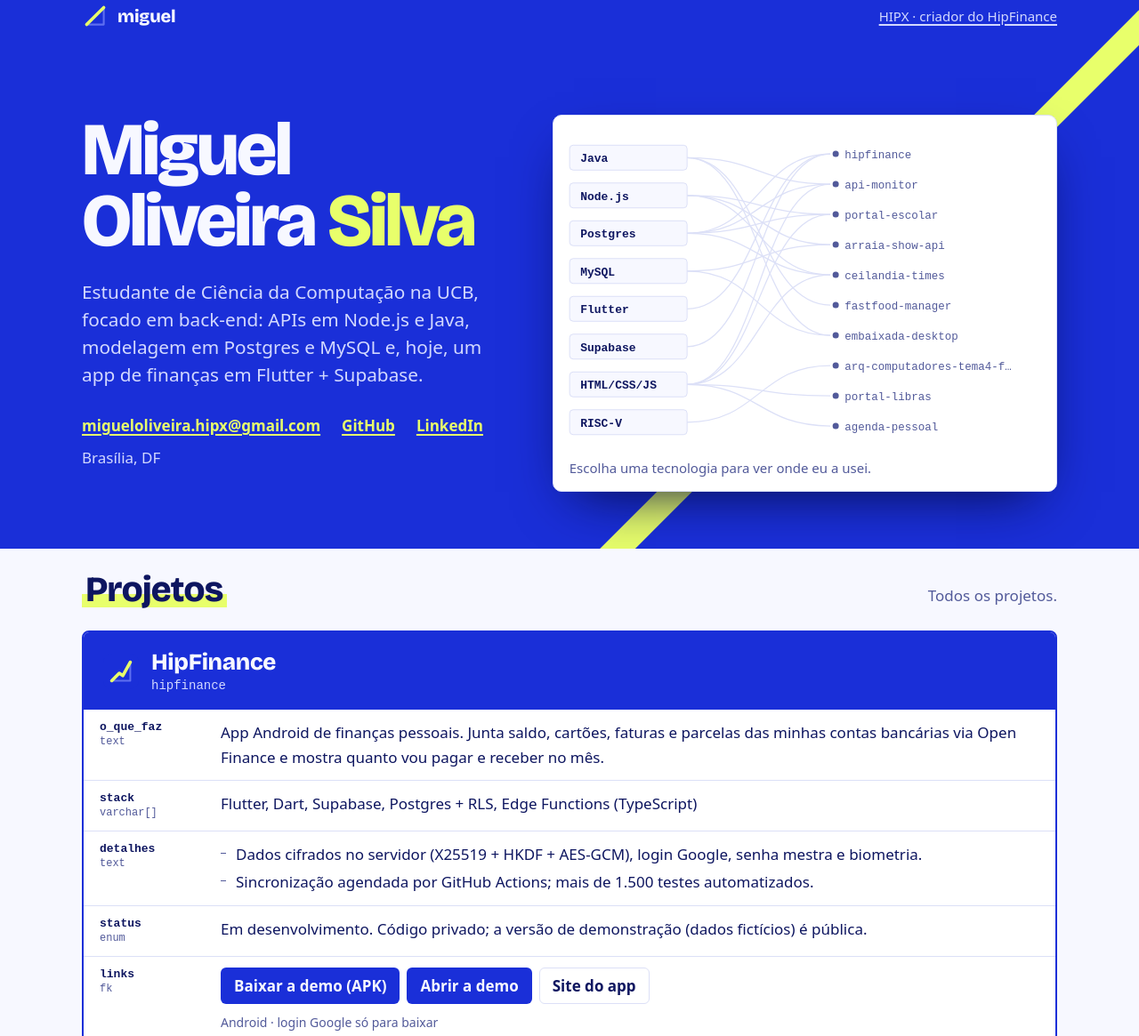
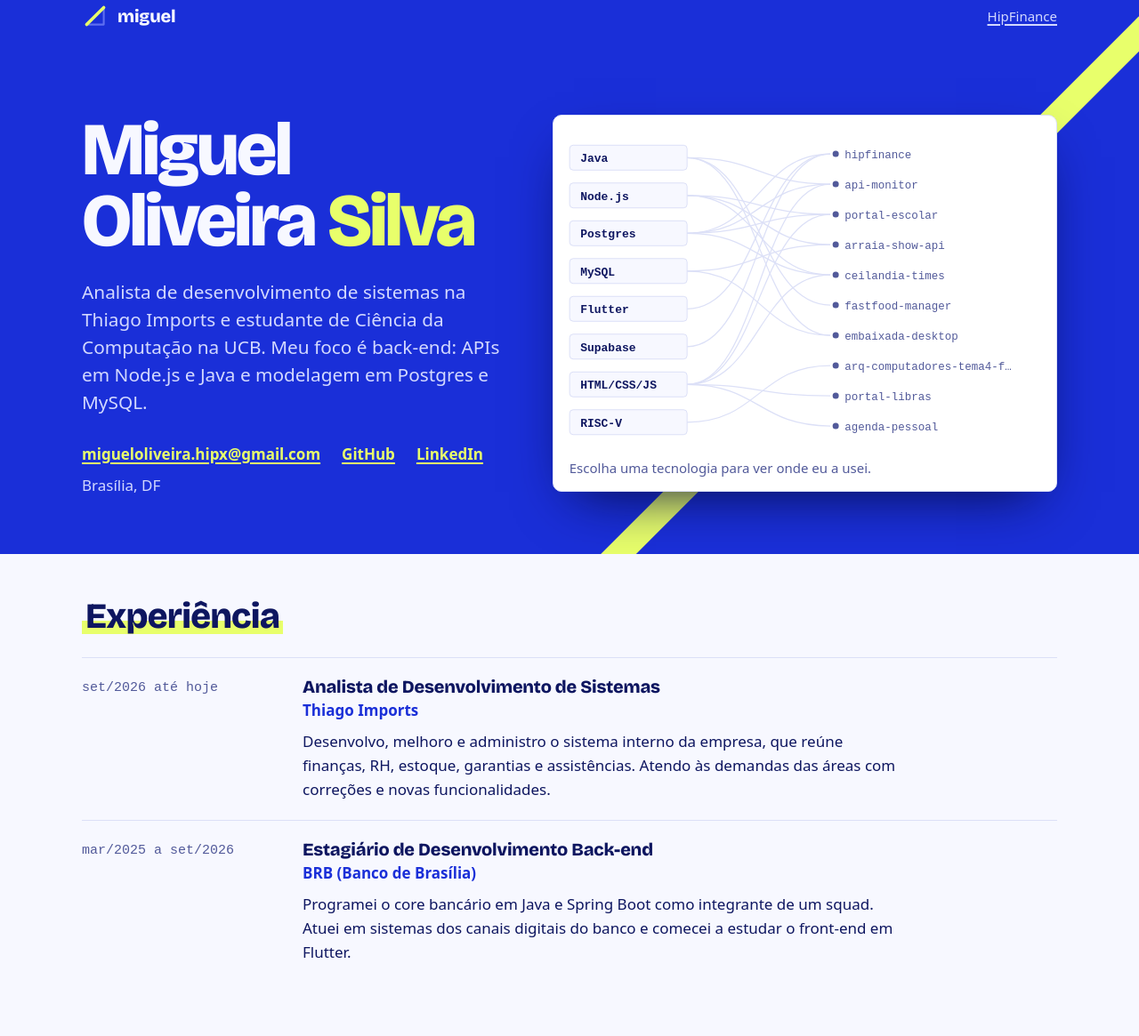
Before and after one commit to oliveirahipx/portfolio, a plain HTML site: page site/index.html in a window 1280 px wide. Shown: the part 15-1180 px from the top of the page at 89% size. Drawn offline with nearby package versions, Linux system fonts and the light colour scheme; a web font is replaced by a local one.

Commit message:
Seção de experiência e apresentação atualizada

```diff
--- a/site/index.html
+++ b/site/index.html
@@ -4,7 +4,7 @@
   <meta charset="utf-8">
   <meta name="viewport" content="width=device-width, initial-scale=1">
   <title>Miguel Oliveira Silva</title>
-  <meta name="description" content="Estudante de Ciência da Computação (UCB) focado em back-end: APIs em Node.js e Java, modelagem em Postgres/MySQL e um app de finanças em Flutter + Supabase.">
+  <meta name="description" content="Analista de desenvolvimento de sistemas na Thiago Imports e estudante de Ciência da Computação (UCB), focado em back-end: APIs em Node.js e Java e modelagem em Postgres e MySQL.">
   <meta property="og:title" content="Portfólio de Miguel Oliveira Silva">
   <meta property="og:description" content="Projetos de back-end em Node.js, Java, Postgres e Flutter, com código e executáveis.">
   <meta property="og:type" content="website">
@@ -22,13 +22,13 @@
   <header class="capa">
   <div class="capa__barra">
     <a class="marca" href="/"><img src="assets/marca/simbolo-negativo.svg" width="30" height="30" alt="">miguel</a>
-    <a href="https://hipfinance.com.br">HIPX · criador do HipFinance</a>
+    <a href="https://hipfinance.com.br">HipFinance</a>
   </div>
   <svg class="capa__diagonal" viewBox="0 0 100 100" aria-hidden="true"><path class="cat" d="M6 94H94V6"/><path class="hip" d="M6 94L94 6" pathLength="100"/></svg>
   <div class="topo">
     <div class="topo__texto">
       <h1 class="nome">Miguel<br>Oliveira <em>Silva</em></h1>
-      <p class="frase">Estudante de Ciência da Computação na UCB, focado em back-end: APIs em Node.js e Java, modelagem em Postgres e MySQL e, hoje, um app de finanças em Flutter&nbsp;+&nbsp;Supabase.</p>
+      <p class="frase">Analista de desenvolvimento de sistemas na Thiago Imports e estudante de Ciência da Computação na UCB. Meu foco é back-end: APIs em Node.js e Java e modelagem em Postgres e MySQL.</p>
       <ul class="contato" aria-label="Contato">
         <li><a href="mailto:migueloliveira.hipx@gmail.com">migueloliveira.hipx@gmail.com</a></li>
         <li><a href="https://github.com/oliveirahipx">GitHub</a></li>
@@ -45,6 +45,28 @@
   </header>
 
   <main>
+    <section id="experiencia" class="secao secao--experiencia" aria-labelledby="experiencia-titulo">
+      <h2 id="experiencia-titulo"><span>Experiência</span></h2>
+      <ol class="cargos">
+        <li class="cargo">
+          <p class="cargo__periodo"><time datetime="2026-09">set/2026</time> até hoje</p>
+          <div>
+            <h3 class="cargo__titulo">Analista de Desenvolvimento de Sistemas</h3>
+            <p class="cargo__empresa">Thiago Imports</p>
+            <p>Desenvolvo, melhoro e administro o sistema interno da empresa, que reúne finanças, RH, estoque, garantias e assistências. Atendo às demandas das áreas com correções e novas funcionalidades.</p>
+          </div>
+        </li>
+        <li class="cargo">
+          <p class="cargo__periodo"><time datetime="2025-03">mar/2025</time> a <time datetime="2026-09">set/2026</time></p>
+          <div>
+            <h3 class="cargo__titulo">Estagiário de Desenvolvimento Back-end</h3>
+            <p class="cargo__empresa">BRB (Banco de Brasília)</p>
+            <p>Programei o core bancário em Java e Spring Boot como integrante de um squad. Atuei em sistemas dos canais digitais do banco e comecei a estudar o front-end em Flutter.</p>
+          </div>
+        </li>
+      </ol>
+    </section>
+
     <section id="projetos" class="secao" aria-labelledby="projetos-titulo">
       <div class="secao__cabeca">
         <h2 id="projetos-titulo"><span>Projetos</span></h2>
--- a/site/styles.css
+++ b/site/styles.css
@@ -138,6 +138,15 @@ a { color: var(--acento); text-underline-offset: .18em; text-decoration-thicknes
 .filtro { margin: 0; color: var(--tinta-2); }
 .filtro__limpar { font: inherit; color: var(--acento); background: none; border: 0; padding: 0; text-decoration: underline; cursor: pointer; }
 
+.secao--experiencia { padding-top: 48px; padding-bottom: 40px; }
+.cargos { list-style: none; margin: 24px 0 0; padding: 0; }
+.cargo { display: grid; grid-template-columns: minmax(0, 1fr); gap: 4px 32px; padding: 20px 0; border-top: 1px solid var(--linha); }
+@media (min-width: 760px) { .cargo { grid-template-columns: 13.5rem minmax(0, 1fr); } }
+.cargo p { margin: 0; max-width: 40em; }
+.cargo .cargo__periodo { font: 400 .9375rem/1.5 var(--f-tipo); color: var(--tinta-2); padding-top: 3px; }
+.cargo__titulo { font: 800 1.25rem/1.25 var(--f-titulo); letter-spacing: -0.01em; margin: 0; }
+.cargo .cargo__empresa { font-weight: 600; color: var(--acento); margin-bottom: 8px; }
+
 .secao--estudos { border-top: 1px solid var(--linha); padding-top: 48px; }
 .secao--estudos p { max-width: 40em; }
 
```
